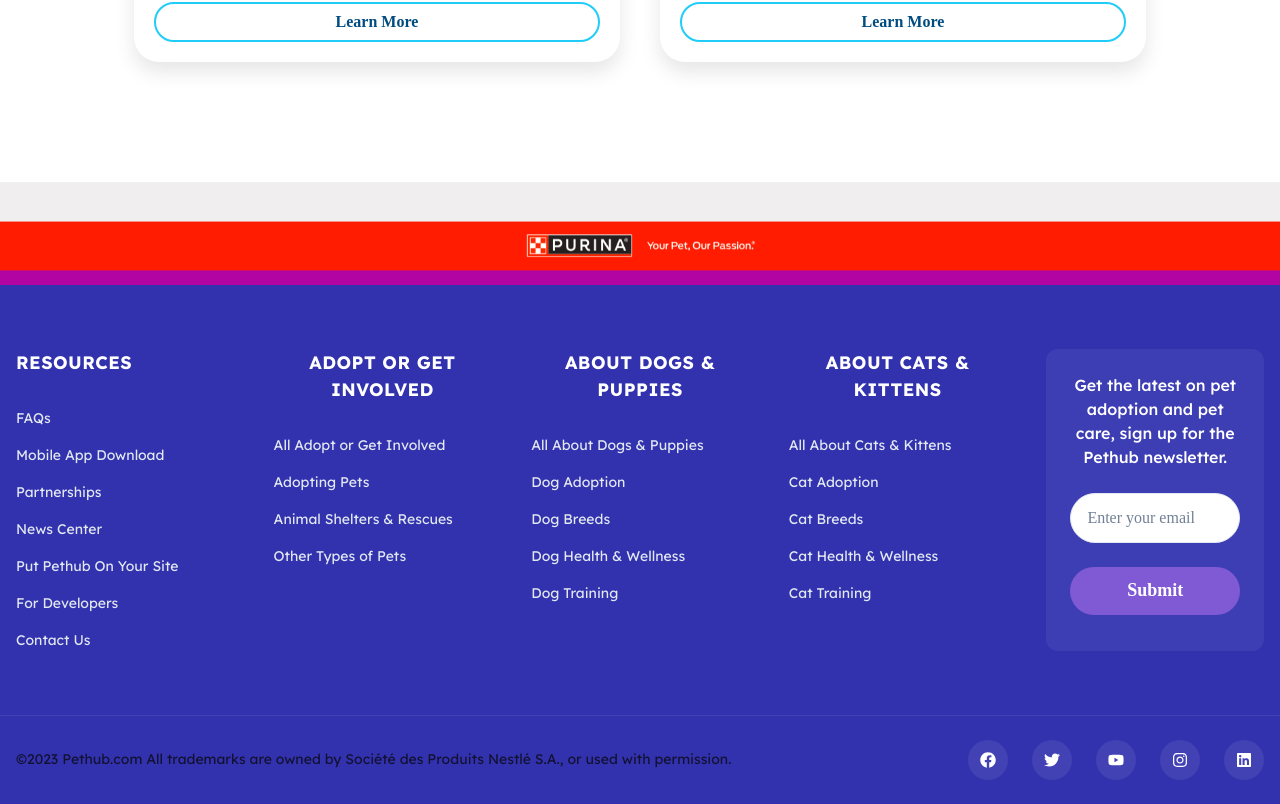
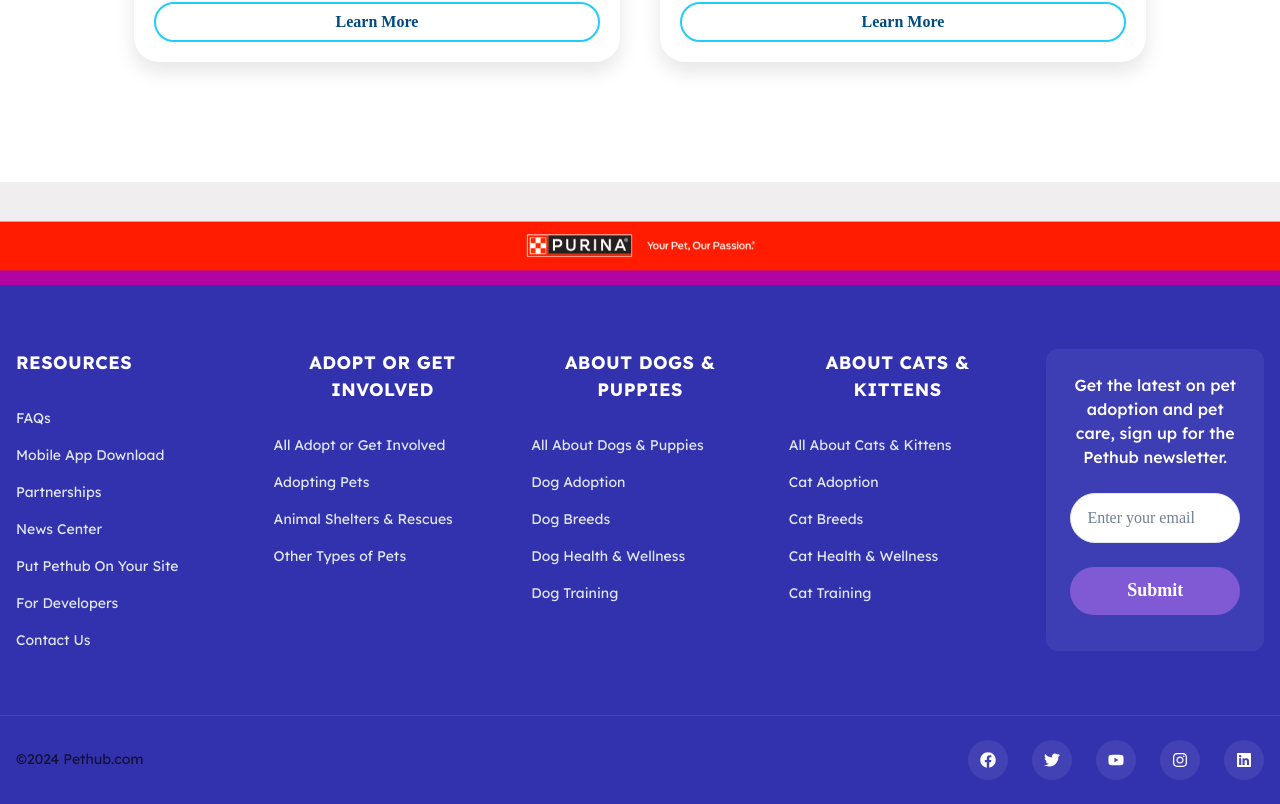
Before and after one commit to Ram-Parab/Pethub, a React (Create React App) app in the folder frontend/: page / in a window 1280 px wide. Shown: the part 2474-3278 px from the top of the page. Built offline with nearby package versions, Linux system fonts and the light colour scheme.

Commit message:
final ui change

```diff
--- a/frontend/src/Components/LandingPage/Navbar/Footer.jsx
+++ b/frontend/src/Components/LandingPage/Navbar/Footer.jsx
@@ -188,8 +188,7 @@ const Footer = () => {
           gap={4}
         >
           <Text fontSize="sm" textAlign={{ base: "center", md: "left" }}>
-            ©2023 Pethub.com All trademarks are owned by Société des Produits
-            Nestlé S.A., or used with permission.
+            ©2024 Pethub.com
           </Text>
           <Stack direction="row" spacing={6}>
             <SocialButton label="Facebook" href="#">
```
